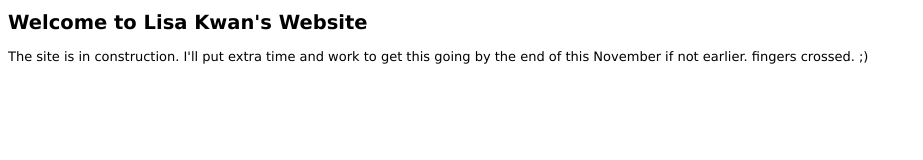
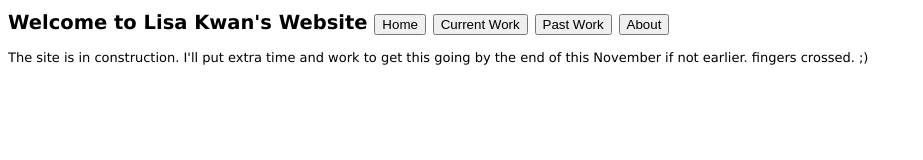
Before and after one commit to LisamyKwan/lisamy-website, a plain HTML site: page index.html in a window 1280 px wide. Shown: the whole page, without its empty margins (0-923 px from the left). Drawn offline with Linux system fonts and the light colour scheme.

Commit message:
Add files via upload

```diff
--- a/index.html
+++ b/index.html
@@ -6,7 +6,12 @@
     <link type="text/css" rel="stylesheet" href="lisamysite.css">
   </head>
   <body>
-    <h1>Welcome to Lisa Kwan's Website</h1>
+    <h1>Welcome to Lisa Kwan's Website
+    <button>Home</button>
+    <button>Current Work</button>
+    <button>Past Work</button>
+    <button>About</button>
+  </h1>
     <p>
       The site is in construction.  I'll put extra time and work to get this going by the end of this November if not earlier. fingers crossed. ;)
     </p>
```
